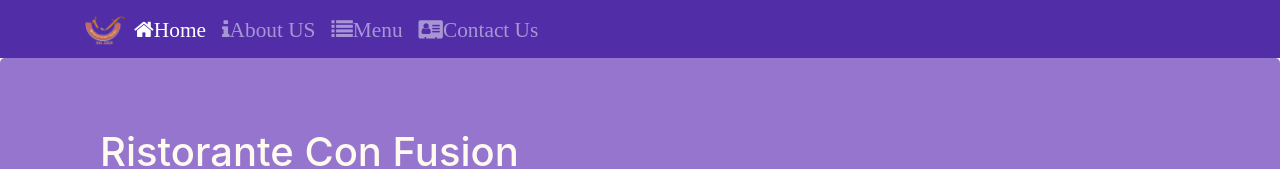
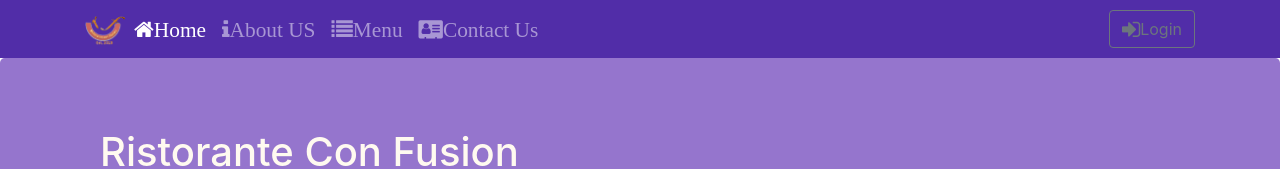
Before and after one commit to someshium/confusion, a React (Create React App) app: page /home in a window 1280 px wide. Shown: the top 169 px of the page. Built offline with nearby package versions, Linux system fonts and the light colour scheme.

Commit message:
uncontrolled forms

```diff
--- a/src/components/HeaderComponent.js
+++ b/src/components/HeaderComponent.js
@@ -1,18 +1,32 @@
 import React,{Component} from 'react';
-import {Navbar, NavbarBrand,Nav,NavbarToggler,Collapse,NavItem, Jumbotron} from 'reactstrap'
+import {Navbar, NavbarBrand,Nav,NavbarToggler,Collapse,NavItem, Jumbotron, Modal, ModalHeader, ModalBody, Button, Form, FormGroup, Input, Label} from 'reactstrap'
 import {NavLink} from 'react-router-dom';
 
 class Header extends React.Component {
     constructor(props) {
         super(props);
         this.state = {
-            isNavOpen: false
-        }
+            isNavOpen: false,
+            isModalOpen:false
+        };
         this.toggleNav= this.toggleNav.bind(this) ;
+        this.toggleModal= this.toggleModal.bind(this) ;
+        this.handlelogin= this.handlelogin.bind(this) ;
     }
 
     toggleNav() {
         this.setState({isNavOpen: !this.state.isNavOpen});
+    }
+
+    toggleModal(){
+        this.setState({isModalOpen : !this.state.isModalOpen});
+
+    }
+
+    handlelogin(event) {
+        this.toggleModal();
+        alert("Username: "+ this.username.value + " Password: "+ this.password.value+ " Remember: "+this.remember.checked) ;
+        event.preventDefault();
     }
 
 
@@ -49,6 +63,11 @@
                     </NavLink>
                 </NavItem>
             </Nav>
+            <Nav className="ml-auto" navbar>
+                <NavItem>
+                    <Button outline onClick={this.toggleModal}><span className="fa fa-sign-in fa-lg"></span>Login</Button>
+                </NavItem>
+            </Nav>
             </Collapse>
             </div>
         </Navbar>
@@ -62,6 +81,29 @@
                 </div>
             </div>
         </Jumbotron>
+        <Modal isOpen={this.state.isModalOpen} toggle={this.toggleModal}>
+            <ModalHeader toggle={this.toggleModal}>Login</ModalHeader>
+            <ModalBody>
+                <Form onSubmit = {this.handlelogin}>
+                    <FormGroup>
+                        <Label htmlFor="username">Username</Label>
+                        <Input type="text" id="username" name="username" innerRef={(input) => this.username = input}/>
+                    </FormGroup>
+                    <FormGroup>
+                        <Label htmlFor="password">Password</Label>
+                        <Input type="password" id="password" name="password" innerRef={(input) => this.password= input}/>
+                    </FormGroup>
+                    <FormGroup check>
+                        <Label check>
+                            <Input type="checkbox" name="remember" innerRef={(input) => this.remember = input}/>
+                            Remember me
+                        </Label>
+                    </FormGroup>
+                    <Button type="submit" value="submit" color="primary">Login</Button>
+
+                </Form>
+            </ModalBody>
+        </Modal>
         </>
 
          ) }
```
